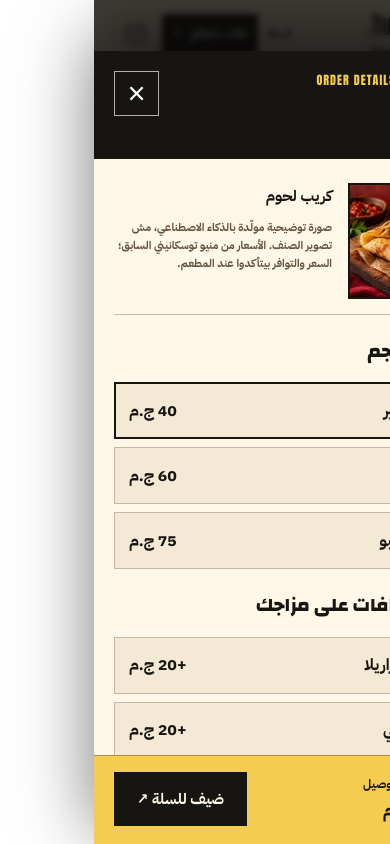
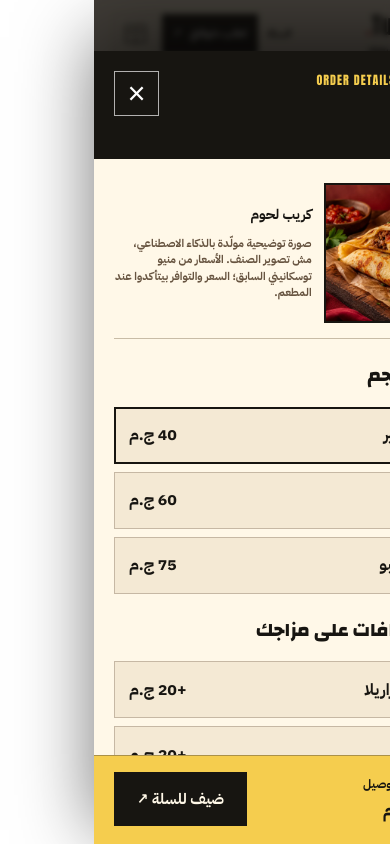
Before and after one commit to omarkhair70-droid/tuscanini-ordering-system, a Next.js app: page /menu in a window 390 px wide. Both pictures are taken after a click on the button 284 px from the left and 1470 px from the top of the page. Shown: the part 1048-1892 px from the top of the page. Built offline with nearby package versions, Linux system fonts and the light colour scheme.

Commit message:
style(rebirth): balance mobile product image and ordering controls

```diff
--- a/app/rebirth-product-art.css
+++ b/app/rebirth-product-art.css
@@ -331,3 +331,27 @@
  .t-product-art--representative img{transition:none!important}
  .t-menu-product__art-trigger:hover .t-product-art--representative img{transform:none!important}
 }
+
+
+/* PASS A2 / MOBILE PRODUCT PHOTO AUTHORITY
+ * Real 390px screenshot review: the 118px illustration was crowded by long
+ * provenance. Keep the disclosure intact, but give food a stronger visual role
+ * while keeping the option choices reachable and the sticky CTA visible. */
+@media(max-width:720px){
+  .t-product-dialog__identity{
+    grid-template-columns:clamp(122px,36vw,150px) minmax(0,1fr);
+    gap:12px;
+    align-items:center;
+  }
+  .t-product-dialog__identity .t-product-art--large{
+    width:100%;
+    max-width:100%;
+  }
+  .t-product-dialog__identity-copy>p{
+    font-size:clamp(12px,3.55vw,14px);
+    line-height:1.6;
+  }
+  .t-product-dialog__identity .t-product-dialog__price-notice{
+    line-height:1.5!important;
+  }
+}
```
Also changed, not shown: scripts/qa/rebirth-interaction-check.mjs (+8 -0 lines).
